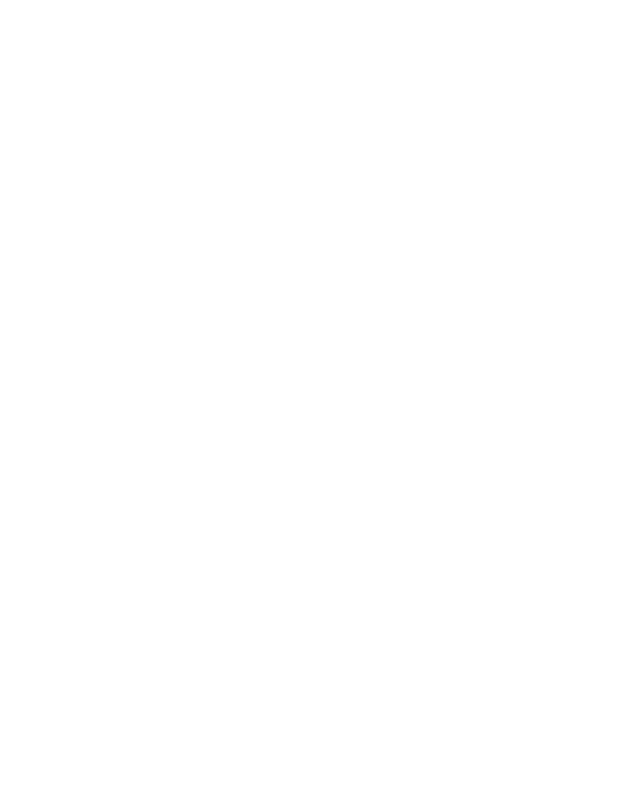
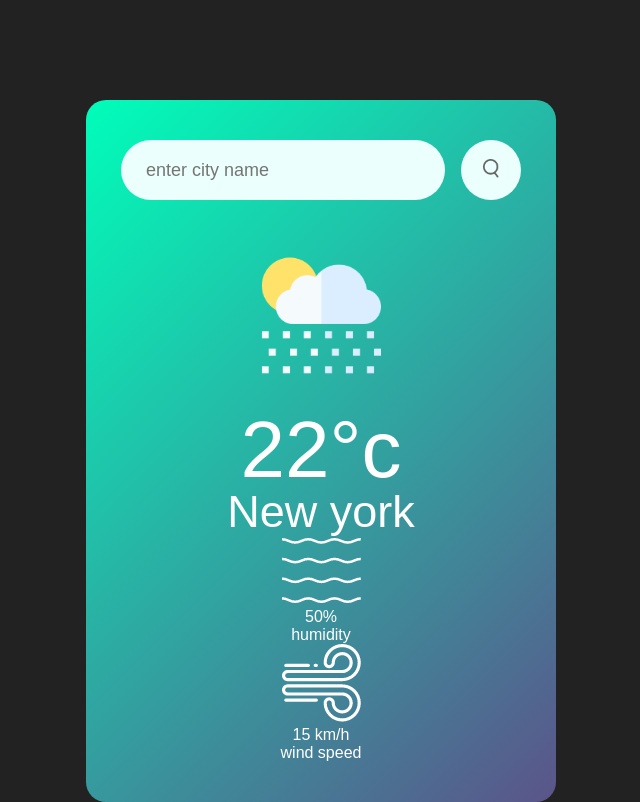
Before and after one commit to 911samuel/weather-app, a plain HTML site: page index.html in a window 1280 px wide. Shown: the whole page, without its empty margins (319-959 px from the left). Drawn offline with Linux system fonts and the light colour scheme.

Commit message:
css and html
Signed-off-by: 911samuel <abayizeraeaz@gmail.com>

```diff
--- a/index.html
+++ b/index.html
@@ -3,9 +3,36 @@
 <head>
     <meta charset="UTF-8">
     <meta name="viewport" content="width=device-width, initial-scale=1.0">
-    <title>Document</title>
+    <title>Weather-App</title>
+    <link rel="stylesheet" href="style.css">
 </head>
 <body>
-
+    <div class="card">
+        <div class="search">
+            <input type="text" placeholder="enter city name" spellcheck="false">
+            <button><img src="images/search.png" alt=""></button>
+        </div>
+        <div class="weather">
+            <img src="images/rain.png" class="weather-icon" alt="">
+            <h1 class="tem">22°c</h1>
+            <h2 class="city">New york</h2>
+            <div class="details">
+                <div class="col">
+                    <img src="images/humidity.png" alt="">
+                    <div>
+                        <p class="humidity">50%</p>
+                        <p>humidity</p>
+                    </div>
+                </div>
+                <div class="col">
+                    <img src="images/wind.png" alt="">
+                    <div>
+                        <p class="wind">15 km/h</p>
+                        <p>wind speed</p>
+                    </div>
+                </div>
+            </div>
+        </div>
+    </div>
 </body>
 </html>
--- a/style.css
+++ b/style.css
@@ -0,0 +1,75 @@
+* {
+    margin: 0;
+    padding: 0;
+    font-family: 'poppins', sans-serif;
+    box-sizing: border-box;
+}
+
+body {
+    background: #222;
+}
+
+.card {
+    width: 90%;
+    max-width: 470px;
+    background: linear-gradient(135deg, #00feba, #5b548a);
+    color: #fff;
+    margin: 100px auto 0;
+    border-radius: 20px;
+    padding: 40px 35px;
+    text-align: center;
+}
+
+.search {
+    width: 100%;
+    display: flex;
+    align-items: center;
+    justify-content: space-between;
+}
+
+.search input{
+    border: 0;
+    outline: 0;
+    background: #ebfffc;
+    color: #555;
+    padding: 10px 25px;
+    height: 60px;
+    border-radius: 30px;
+    flex: 1;
+    margin-right: 16px;
+    font-size: 18px;
+}
+
+.search button{
+    border: 0;
+    outline: 0;
+    background: #ebfffc;
+    border-radius: 50%;
+    width: 60px;
+    height: 60px;
+    cursor: pointer;
+}
+
+.search button img{
+    width: 16px;
+}
+
+.weather-icon{
+    width: 170px;
+    margin-top: 30px;
+}
+
+.weather h1{
+    font-size: 80px;
+    font-weight: 500;
+}
+
+.weather h2{
+    font-size: 45px;
+    font-weight: 400;
+    margin-top: -10px;
+}
+
+.details {
+    ;
+}
```
